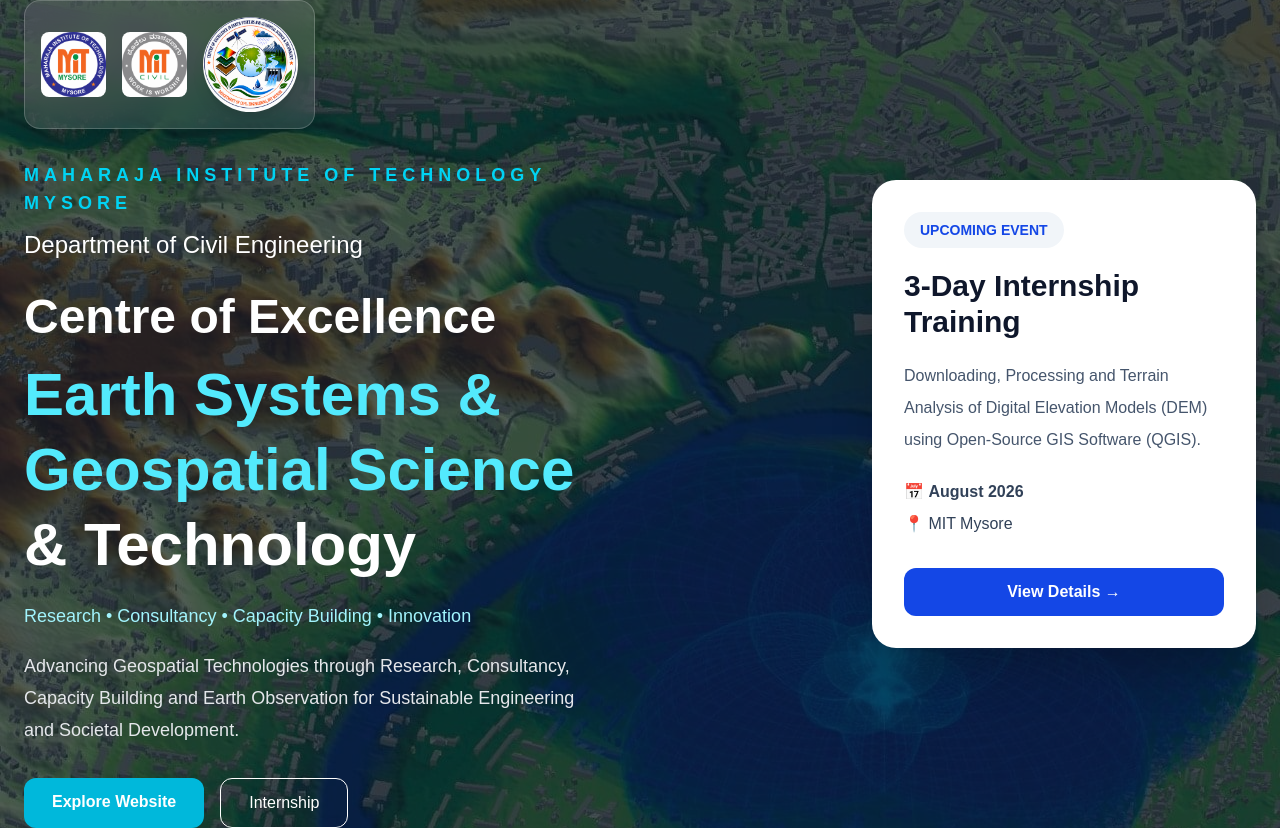
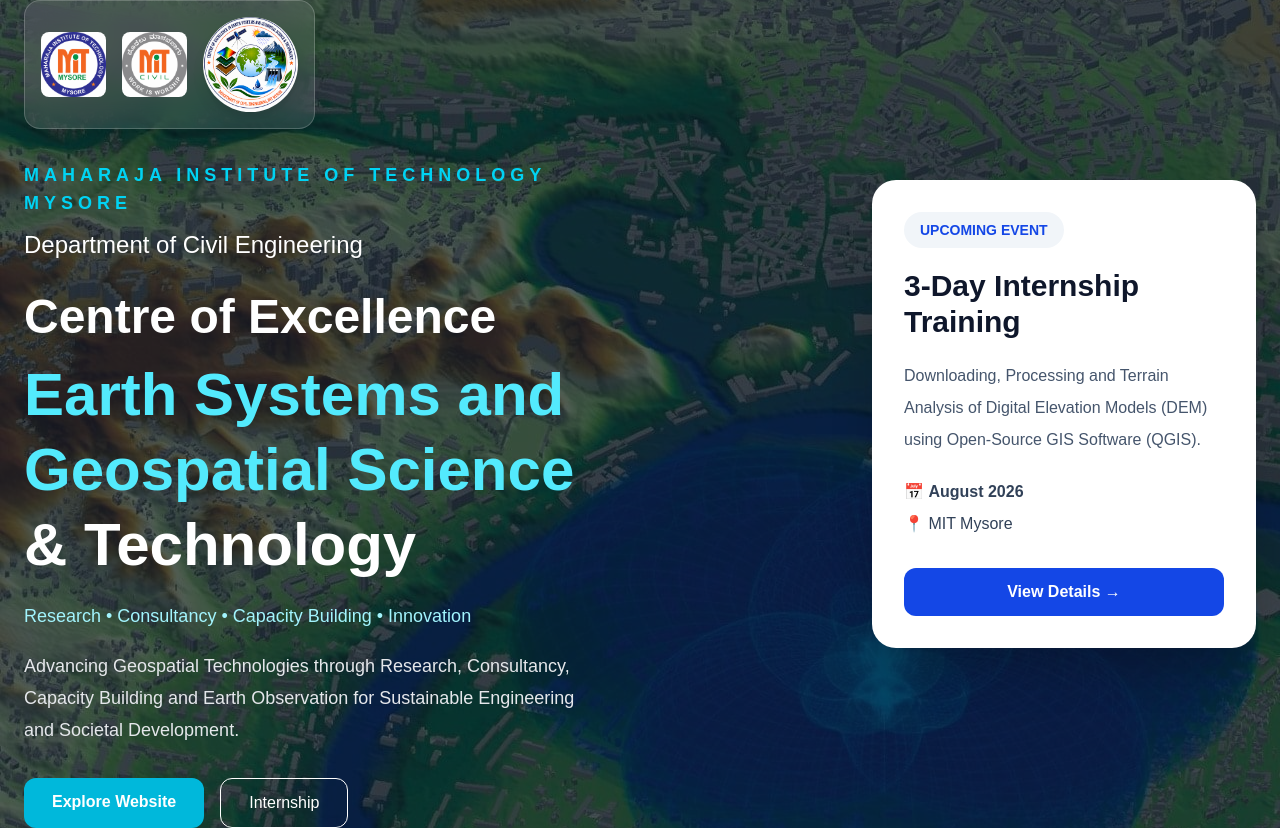
Before and after one commit to coe-esgst-mitm/coe-website, a Next.js app: page / in a window 1280 px wide. Shown: the top 830 px of the page. Built offline with nearby package versions, Linux system fonts and the light colour scheme.

Commit message:
Describe changes

```diff
--- a/components/Hero.tsx
+++ b/components/Hero.tsx
@@ -64,7 +64,7 @@
             </h2>
 
             <h1 className="text-6xl font-extrabold leading-tight text-cyan-300 mt-4">
-              Earth Systems &
+              Earth Systems and
               <br />
               Geospatial Science
               <br />
```
